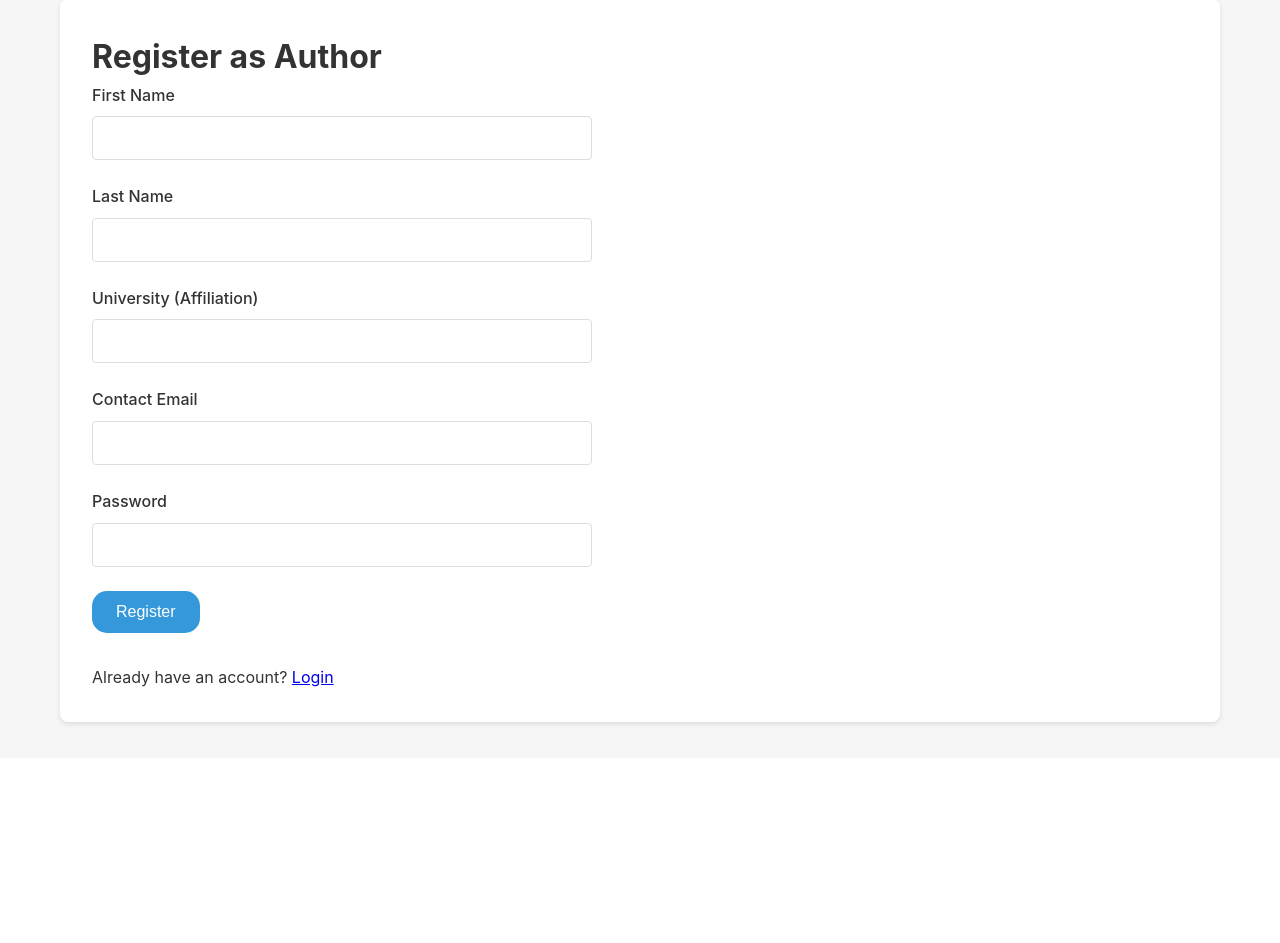
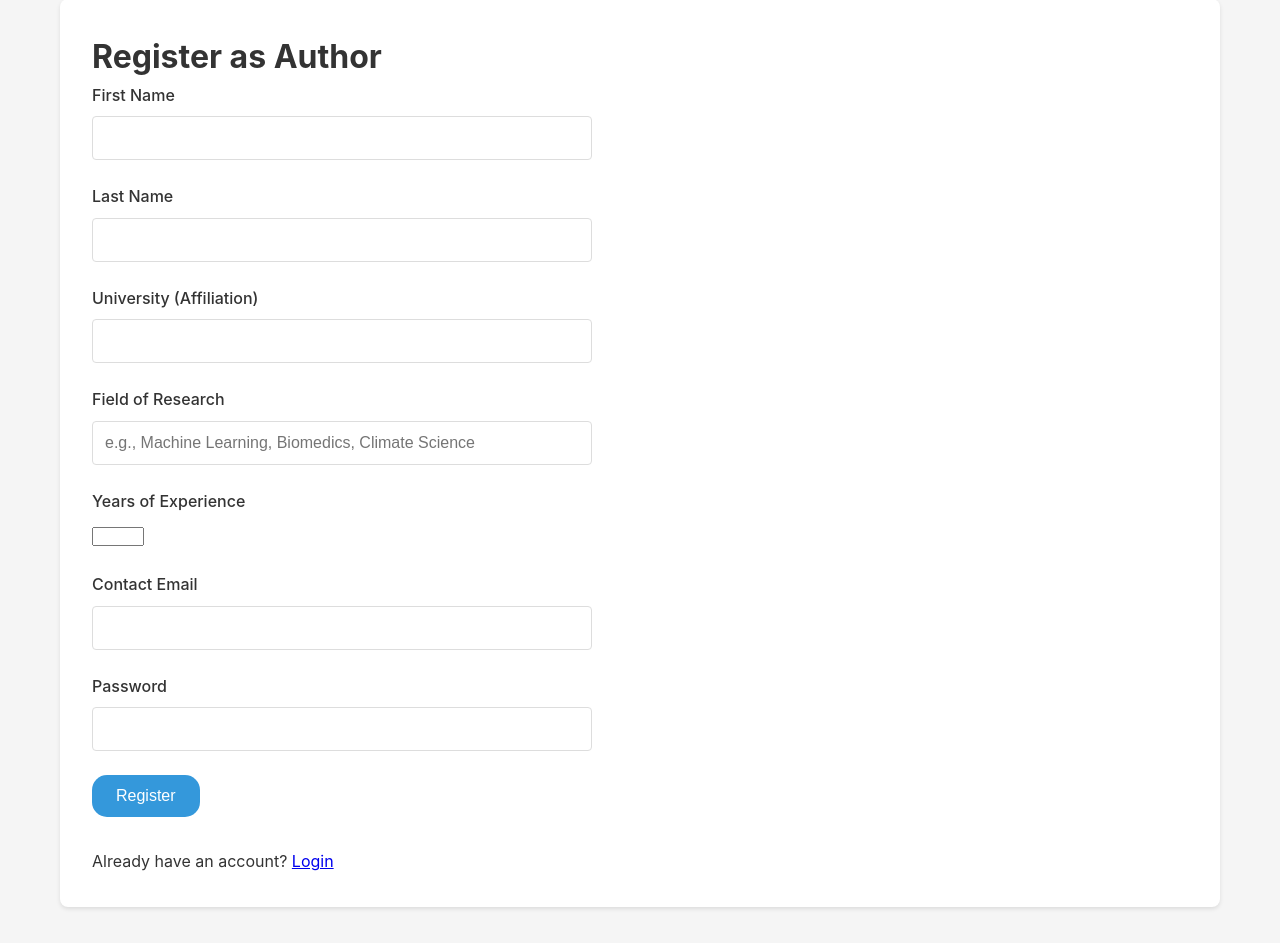
Before and after one commit to A-D-DBS-application/web-application-2025-group-33, a Flask app: page /register/author in a window 1280 px wide. Shown: the part 163-1106 px from the top of the page. Before the commit the page ends 890 px from the top, so only its background shows below. Run offline with Flask 3, Linux system fonts and the light colour scheme.

Commit message:
Update register_author.html

```diff
--- a/app/app/templates/auth/register_author.html
+++ b/app/app/templates/auth/register_author.html
@@ -23,6 +23,18 @@
         </div>
 
         <div class="form-group">
+            <label for="field_of_research">Field of Research</label>
+            <input type="text" id="field_of_research" name="field_of_research"
+                   placeholder="e.g., Machine Learning, Biomedics, Climate Science" required>
+        </div>
+
+        <div class="form-group">
+            <label for="years_of_experience">Years of Experience</label>
+            <input type="number" id="years_of_experience" name="years_of_experience"
+                   min="0" max="70" required>
+        </div>
+
+        <div class="form-group">
             <label for="email">Contact Email</label>
             <input type="email" id="email" name="email" required>
         </div>
```
